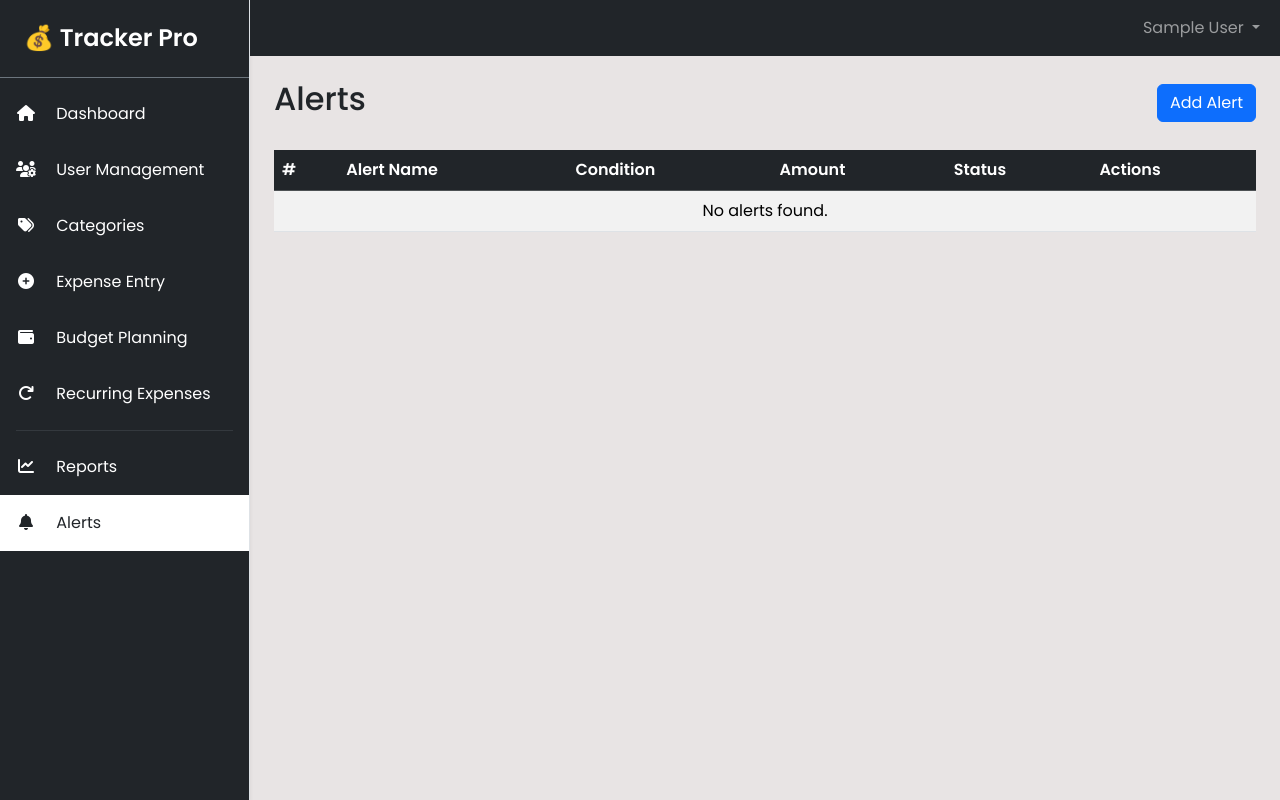
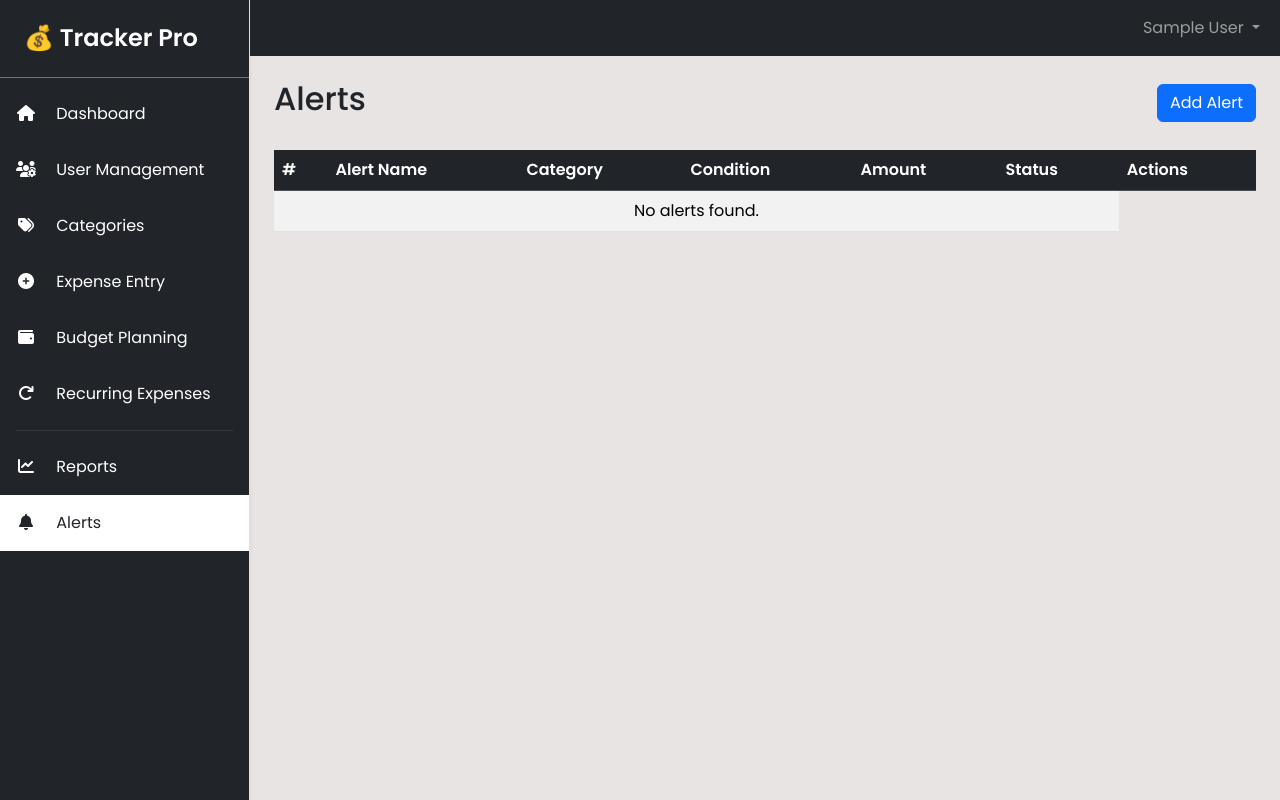
Before and after one commit to Nong-Phloeut/Expense-Tracker, a Django app: page /alerts in a window 1280 px wide. Run offline with Django 5.2, Linux system fonts and the light colour scheme; the visitor is signed in with stand-in values (Sample User, id 1); data that the repository does not hold is empty.

Commit message:
create alert

```diff
--- a/app/models.py
+++ b/app/models.py
@@ -46,6 +46,7 @@ class Alert(models.Model):
     condition = models.CharField(max_length=255, default="")
     amount = models.DecimalField(max_digits=10, decimal_places=2)
     status = models.CharField(max_length=10, choices=STATUS_CHOICES, default='active')
+    category = models.ForeignKey(Category, on_delete=models.SET_NULL, null=True, blank=True)
     created_at = models.DateTimeField(auto_now_add=True)
 
     def __str__(self):
--- a/app/templates/alerts/_alert_form.html
+++ b/app/templates/alerts/_alert_form.html
@@ -6,7 +6,15 @@
     <form id="alertForm" method="POST">
         {% csrf_token %}
         <input type="hidden" name="alert_id" id="alert_id">
-
+        <div class="mb-3">
+            <label class="form-label">Category</label>
+            <select class="form-select" name="category" id="category" required>
+                <option value="">-- Select Category --</option>
+                {% for cat in categories %}
+                <option value="{{ cat.id }}">{{ cat.name }}</option>
+                {% endfor %}
+            </select>
+        </div>
         <div class="mb-3">
             <label for="alertName" class="form-label">Alert Name</label>
             <input type="text" class="form-control" id="alertName" name="alertName" required>
--- a/app/templates/alerts/alerts.html
+++ b/app/templates/alerts/alerts.html
@@ -4,22 +4,17 @@
 {% block content %}
 <div class="d-flex justify-content-between align-items-center mb-4">
     <h2>Alerts</h2>
-    <button class="btn btn-primary" data-bs-toggle="modal" data-bs-target="#alertModal" onclick="resetForm()">Add Alert</button>
+    <button class="btn btn-primary" data-bs-toggle="modal" data-bs-target="#alertModal" onclick="resetForm()">Add
+        Alert</button>
 </div>
 
-{% if messages %}
-<div>
-    {% for message in messages %}
-        <div class="alert alert-{{ message.tags }}">{{ message }}</div>
-    {% endfor %}
-</div>
-{% endif %}
 
 <table class="table table-striped table-hover">
     <thead class="table-dark">
         <tr>
             <th>#</th>
             <th>Alert Name</th>
+            <th>Category</th>
             <th>Condition</th>
             <th>Amount</th>
             <th>Status</th>
@@ -32,6 +27,13 @@
         <tr>
             <td>{{ forloop.counter }}</td>
             <td>{{ alert.name }}</td>
+            <td>
+                {% if alert.category %}
+                {{ alert.category.name }}
+                {% else %}
+                —
+                {% endif %}
+            </td>
             <td>{{ alert.condition }}</td>
             <td>${{ alert.amount }}</td>
             <td>
@@ -42,10 +44,8 @@
                 {% endif %}
             </td>
             <td>
-                <button class="btn btn-sm btn-warning"
-                        data-bs-toggle="modal"
-                        data-bs-target="#alertModal"
-                        onclick="editAlert('{{ alert.id }}', '{{ alert.name }}', '{{ alert.condition }}', '{{ alert.amount }}', '{{ alert.status }}')">
+                <button class="btn btn-sm btn-warning" data-bs-toggle="modal" data-bs-target="#alertModal"
+                    onclick="editAlert('{{ alert.id }}', '{{ alert.name }}', '{{ alert.condition }}', '{{ alert.amount }}', '{{ alert.status }}', '{{ alert.category }}')">
                     Edit
                 </button>
                 <a href="{% url 'delete_alert' alert.id %}" class="btn btn-sm btn-danger"
@@ -71,12 +71,13 @@
 </div>
 
 <script>
-function editAlert(id, name, condition, amount, status) {
+    function editAlert(id, name, condition, amount, status, categoryId) {
         document.getElementById('alert_id').value = id;
         document.getElementById('alertName').value = name;
         document.getElementById('condition').value = condition;
         document.getElementById('amount').value = amount;
         document.getElementById('status').value = status;
+        document.getElementById('category').value = categoryId;
         document.getElementById('alertModalLabel').innerText = 'Edit Alert';
     }
 
--- a/app/views/alert_views.py
+++ b/app/views/alert_views.py
@@ -1,18 +1,21 @@
 from django.shortcuts import render, redirect, get_object_or_404
 from django.contrib.auth.decorators import login_required
 from django.contrib import messages
-from ..models import Alert
+from ..models import Alert ,Category
 
 @login_required(login_url='login')
 def alert_list(request):
     alerts = Alert.objects.filter(user=request.user).order_by('-created_at')
-
+    categories = Category.objects.all()
     if request.method == 'POST':
         alert_id = request.POST.get('alert_id')
         name = request.POST.get('alertName')
         condition = request.POST.get('condition')
         amount = request.POST.get('amount')
         status = request.POST.get('status')
+        category_id = request.POST.get('category')
+
+        category = get_object_or_404(Category, id=category_id) if category_id else None
 
         if alert_id:
             # Update existing alert
@@ -21,6 +24,7 @@ def alert_list(request):
             alert.condition = condition
             alert.amount = amount
             alert.status = status
+            alert.category = category
             alert.save()
             messages.success(request, "Alert updated successfully.")
         else:
@@ -30,14 +34,16 @@ def alert_list(request):
                 name=name,
                 condition=condition,
                 amount=amount,
-                status=status
+                status=status,
+                category=category
             )
             messages.success(request, "Alert created successfully.")
 
         return redirect('alerts')  # redirect to alerts page
 
     return render(request, 'alerts/alerts.html', {
-        'alerts': alerts
+        'alerts': alerts,
+        'categories': categories,
     })
 
 
--- a/requirements.txt
+++ b/requirements.txt
@@ -3,3 +3,4 @@ gunicorn
 psycopg2-binary
 python-decouple
 python-telegram-bot==20.0
+requests
```
Also changed, not shown: app/templates/expense_entry/list.html (+29 -0 lines), app/utils/telegram_utils.py (added, +51 -0 lines), app/views/expense_views.py (+11 -0 lines), app/migrations/0002_alert_category.py (added). Lines whose indentation alone changed are shown as unchanged.
